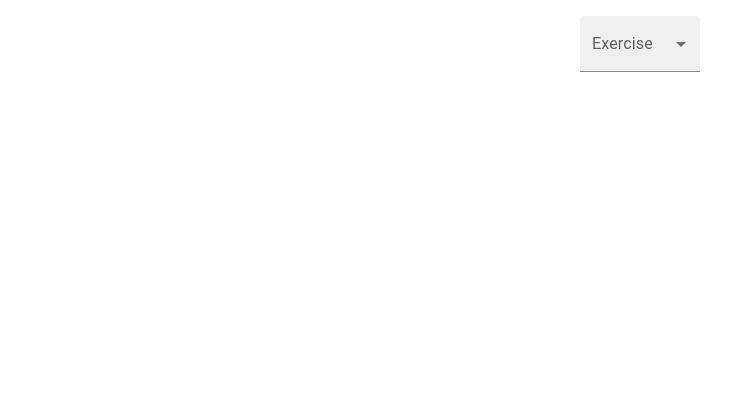
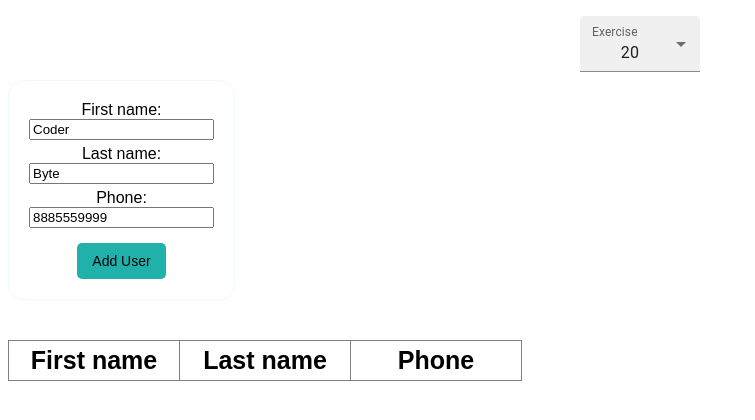
Before and after one commit to hsxian2277/react_tutorial, a React (Create React App) app: page / in a window 1280 px wide. Shown: the top 420 px of the page, without its empty margins (0-755 px from the left). Built offline with nearby package versions, Linux system fonts and the light colour scheme.

Commit message:
birthday record table and contact form

```diff
--- a/src/App.jsx
+++ b/src/App.jsx
@@ -22,12 +22,13 @@ import Exercise14 from './components/Exercise14/Exercise14';
 import Exercise15 from './components/Exercise15/Exercise15';
 import Exercise16 from './components/Exercise16/Exercise16';
 import Exercise17 from './components/Exercise17/Exercise17';
+import Exercise18 from './components/Exercise18/Exercise18';
+import Exercise19 from './components/Exercise19/Exercise19';
 
 // App containing all the exercises and MUI selector to view one at a time
-
 export default function App() {
-  const [exercise, setExercise] = React.useState('');
-  const exerciseCount = 18;
+  const [exercise, setExercise] = React.useState(19);
+  const exerciseCount = 20;
   const [nums, setNums] = React.useState([]);
 
   React.useEffect(() => {
@@ -79,6 +80,8 @@ export default function App() {
       {(exercise === 15) && <Exercise15 />}
       {(exercise === 16) && <Exercise16 />}
       {(exercise === 17) && <Exercise17 />}
+      {(exercise === 18) && <Exercise18 />}
+      {(exercise === 19) && <Exercise19 />}
     </div>
   );
 }
--- /dev/null
+++ b/src/components/Exercise18/Exercise18.css
@@ -0,0 +1,30 @@
+.birthday-record-table__sort-options {
+  margin-bottom: 1rem;
+}
+
+.birthday-record-table__sort-options {
+  display: flex;
+  flex-direction: row;
+  justify-content: center;
+}
+
+.birthday-record-table__table {
+  margin: auto;
+  width: 40vw;
+  border-collapse: collapse;
+  border-spacing: 50px 0;
+}
+
+.birthday-record-table__table th {
+  border-bottom: 1px solid black;
+  border-right: 1px solid black;
+  border-spacing: 1px 0;
+  background-color: #d0bdf4;
+}
+
+.birthday-record-table__table td {
+  padding: 10px 0;
+  border: 0px;
+  border-right: 1px solid black;
+  background-color: #e5eaf5;
+}
--- /dev/null
+++ b/src/components/Exercise18/Exercise18.jsx
@@ -0,0 +1,77 @@
+import { useEffect, useState } from 'react'
+import { sortByAge, sortById, sortByName } from './utils';
+import './Exercise18.css';
+
+// Birthday record table with sort
+export default function Exercise18() {
+  const [people, setPeople] = useState([]);
+  const [currSort, setCurrSort] = useState('');
+  const [isLoading, setLoading] = useState(true);
+  const sortMethods = ['name', 'age'];
+
+  useEffect(() => {
+    fetch('./people.json')
+      .then(res => res.json())
+      .then((data) => {
+        setPeople(data.people);
+        setLoading(false);
+      })
+      .catch((err) => {
+        console.log(err);
+      })
+  }, [])
+
+  const handleSort = (e) => {
+    setCurrSort(e.target.value);
+  }
+
+  useEffect(() => {
+    switch (currSort) {
+      case 'name':
+        setPeople((prev) => prev.toSorted(sortByName));
+        break;
+      case 'age':
+        setPeople((prev) => prev.toSorted(sortByAge));
+        break;
+      default:
+        setPeople((prev) => prev.toSorted(sortById));
+    }
+  }, [currSort])
+
+  if (isLoading) {
+    return <h1>Loading...</h1>
+  }
+
+  return (
+    <div className='birthday-record-table'>
+      <h1>Birthday Record Table</h1>
+      <div className='birthday-record-table__sort-options'>
+        <div>Sort by: </div>
+        {sortMethods.map((method) => {
+          return <div key={method}>
+                  <input type='radio' id={method + '-sort'} name='sort' value={method} onChange={handleSort} />
+                  <label htmlFor={method + '-sort'}>{method}</label>
+                </div>
+        })}
+      </div>
+
+      <table className='birthday-record-table__table'>
+        <thead>
+          <tr>
+            <th>Person Name</th>
+            <th>Date of Birth</th>
+          </tr>
+        </thead>
+        <tbody>
+          {people.map((person) => {
+              return <tr key={person.id}>
+                      <td>{person.name}</td>
+                      <td>{person.dob}</td>
+                    </tr>
+            })}
+        </tbody>
+      </table>
+
+    </div>
+  )
+}
--- /dev/null
+++ b/src/components/Exercise18/utils.js
@@ -0,0 +1,31 @@
+export const sortByName = (a, b) => {
+  if (a.name.toLowerCase() < b.name.toLowerCase()) {
+    return -1;
+  }
+  if (a.name.toLowerCase() > b.name.toLowerCase()) {
+    return 1;
+  }
+  return 0;
+};
+
+export const sortByAge = (a, b) => {
+  const dateA = new Date(a.dob);
+  const dateB = new Date(b.dob);
+  if (dateA < dateB) {
+    return -1;
+  }
+  if (dateA > dateB) {
+    return 1;
+  }
+  return 0;
+};
+
+export const sortById = (a, b) => {
+  if (a.id < b.id) {
+    return -1;
+  }
+  if (a.id > b.id) {
+    return 1;
+  }
+  return 0;
+};
--- /dev/null
+++ b/src/components/Exercise19/Exercise19.jsx
@@ -0,0 +1,153 @@
+import React, { useState } from 'react';
+
+// Contact form sorted by last name
+const style = {
+  table: {
+    borderCollapse: "collapse",
+  },
+  tableCell: {
+    border: "1px solid gray",
+    margin: 0,
+    padding: "5px 10px",
+    width: "max-content",
+    minWidth: "150px",
+  },
+  form: {
+    container: {
+      padding: "20px",
+      border: "1px solid #F0F8FF",
+      borderRadius: "15px",
+      width: "max-content",
+      marginBottom: "40px",
+    },
+    inputs: {
+      marginBottom: "5px",
+    },
+    submitBtn: {
+      marginTop: "10px",
+      padding: "10px 15px",
+      border: "none",
+      backgroundColor: "lightseagreen",
+      fontSize: "14px",
+      borderRadius: "5px",
+    },
+  },
+}
+
+function UserForm({ users, setUsers }) {
+  const [input, setInput] = useState({
+    firstName: 'Coder',
+    lastName: 'Byte',
+    phone: '8885559999',
+  });
+
+  const handleChange = (e) => {
+    setInput(prevInput => ({
+      ...prevInput,
+      [e.target.name]: e.target.value,
+    }));
+  }
+
+  const handleSubmit = (e) => {
+    e.preventDefault();
+    const {firstName, lastName, phone} = input;
+
+    const newUsers = [...users, {
+      firstName,
+      lastName,
+      phone,
+    }];
+
+    setUsers(newUsers.sort((a, b) => {
+      const lastNameA = a.lastName;
+      const lastNameB = b.lastName;
+
+      return lastNameA < lastNameB ? -1 : lastNameA > lastNameB ? 1 : 0;
+    }));
+    setInput({
+      firstName: '',
+      lastName: '',
+      phone: '',
+    });
+  }
+
+  return (
+      <form
+          onSubmit={handleSubmit}
+          style={style.form.container}
+          className='user-form'
+      >
+          <label>First name:</label>
+          <br />
+          <input
+              style={style.form.inputs}
+              className='user-first-name'
+              name='firstName'
+              type="text"
+              onChange={handleChange}
+              value={input.firstName}
+          />
+          <br />
+          <label>Last name:</label>
+          <br />
+          <input
+              style={style.form.inputs}
+              className='user-last-name'
+              name='lastName'
+              type='text'
+              onChange={handleChange}
+              value={input.lastName}
+          />
+          <br />
+          <label>Phone:</label>
+          <br />
+          <input
+              style={style.form.inputs}
+              className='user-phone'
+              name='phone'
+              type='text'
+              onChange={handleChange}
+              value={input.phone}
+          />
+          <br />
+          <input
+              style={style.form.submitBtn}
+              className='submit-btn'
+              type='submit'
+              value='Add User'
+          />
+      </form>
+  )
+}
+
+function UserTable({ users }) {
+  return (
+    <table style={style.table} className='user-table'>
+      <thead>
+        <tr>
+          <th style={style.tableCell}>First name</th>
+          <th style={style.tableCell}>Last name</th>
+          <th style={style.tableCell}>Phone</th>
+        </tr>
+        {users.map((user) => (
+              <tr key={user.firstName + user.lastName + user.phone}>
+                  <td style={style.tableCell}>{user.firstName}</td>
+                  <td style={style.tableCell}>{user.lastName}</td>
+                  <td style={style.tableCell}>{user.phone}</td>
+              </tr>
+          )
+          )}
+      </thead>
+    </table>
+  )
+}
+
+export default function Exercise19() {
+    const [users, setUsers] = useState([])
+    return (
+        <section className='contact-form'>
+            <UserForm users={users} setUsers={setUsers} />
+            <UserTable users={users} />
+        </section>
+    )
+}
```
Also changed, not shown: public/people.json (added, +44 -0 lines).
